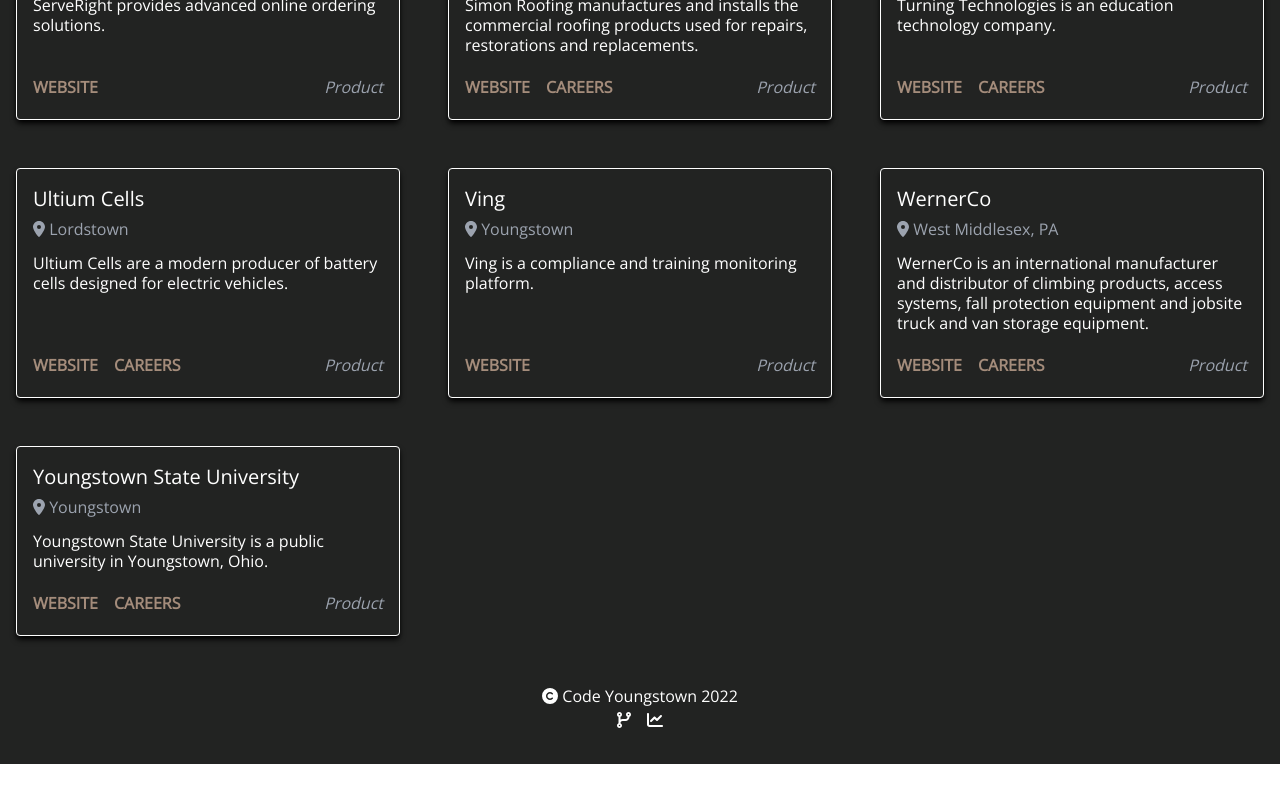
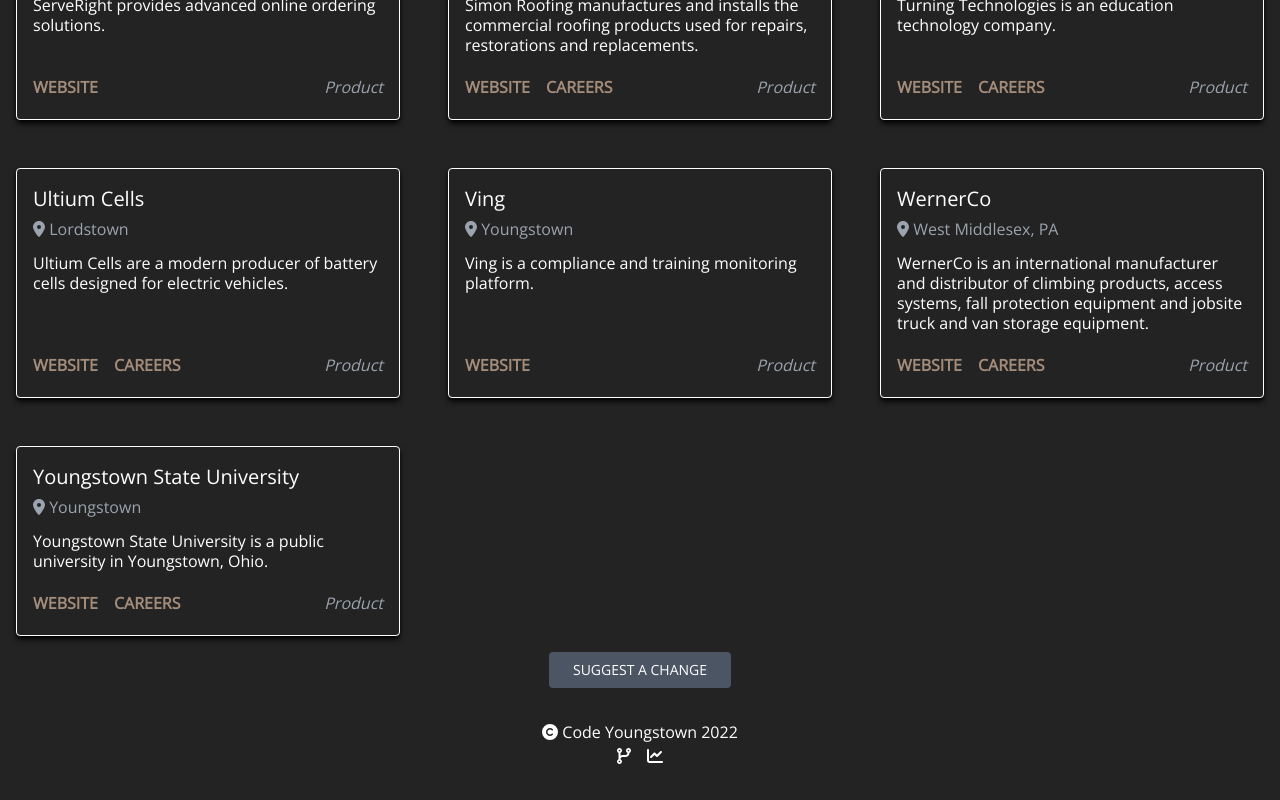
Before and after one commit to codeyoungstown/next-codeyoungstown.com, a Next.js app: page /made-in-youngstown in a window 1280 px wide. Shown: the part 2868-3668 px from the top of the page. Before the commit the page ends 3632 px from the top, so only its background shows below. Built offline with nearby package versions, Linux system fonts and the light colour scheme.

Commit message:
added suggestion form

```diff
--- /dev/null
+++ b/components/SuggestChange.tsx
@@ -0,0 +1,31 @@
+export default function SuggestChange({ display, toggleClose }) {
+  return (
+    <div
+      className={`backdrop-blur-sm justify-center items-center ${display} overflow-x-hidden overflow-y-auto fixed inset-0 z-50 outline-none focus:outline-none`}
+      aria-labelledby="Suggest A Change Form"
+      aria-hidden="true"
+    >
+      <div className="p-4 flex bg-white text-gray-800 rounded-lg sm:w-96">
+        <div className="w-full">
+          <p className="text-xl">Suggest A Change</p>
+
+          <textarea
+            className="bg-gray-200 rounded-md w-full min-h-[150px]"
+            required
+          />
+          <div className="flex space-x-2">
+            <button
+              onClick={toggleClose}
+              className="rounded-md bg-slate-300 hover:bg-slate-400 px-3 py-1"
+            >
+              Close
+            </button>
+            <button className="rounded-md bg-zinc-300 hover:bg-zinc-400 px-3 py-1">
+              Submit
+            </button>
+          </div>
+        </div>
+      </div>
+    </div>
+  );
+}
--- a/pages/made-in-youngstown.tsx
+++ b/pages/made-in-youngstown.tsx
@@ -1,10 +1,20 @@
 import Layout from "../components/Layout";
 import Companies from "../components/Companies";
+import SuggestChange from "../components/SuggestChange";
+import { useState } from "react";
 
 const pageDescription =
   "Local tech companies in and around the Youngstown OH area.";
 
 export default function MadeInYoungstown() {
+  const [formVisibility, setFormVisibility] = useState("hidden");
+
+  const toggleFormModal = () => {
+    formVisibility == "hidden"
+      ? setFormVisibility("flex")
+      : setFormVisibility("hidden");
+  };
+
   return (
     <Layout page="Made In Youngstown" description={pageDescription}>
       <h1 className="text-3xl p-2">Made In Youngstown</h1>
@@ -12,6 +22,19 @@ export default function MadeInYoungstown() {
       <div className="flex justify-center">
         <Companies />
       </div>
+      <ToggleChangesForm toggle={toggleFormModal} />
+      <SuggestChange display={formVisibility} toggleClose={toggleFormModal} />
     </Layout>
   );
 }
+
+const ToggleChangesForm = ({ toggle }) => {
+  return (
+    <button
+      className="px-6 py-2 bg-gray-600 text-white text-sm uppercase rounded hover:bg-gray-700 hover:shadow-lg"
+      onClick={toggle}
+    >
+      Suggest A Change
+    </button>
+  );
+};
```
